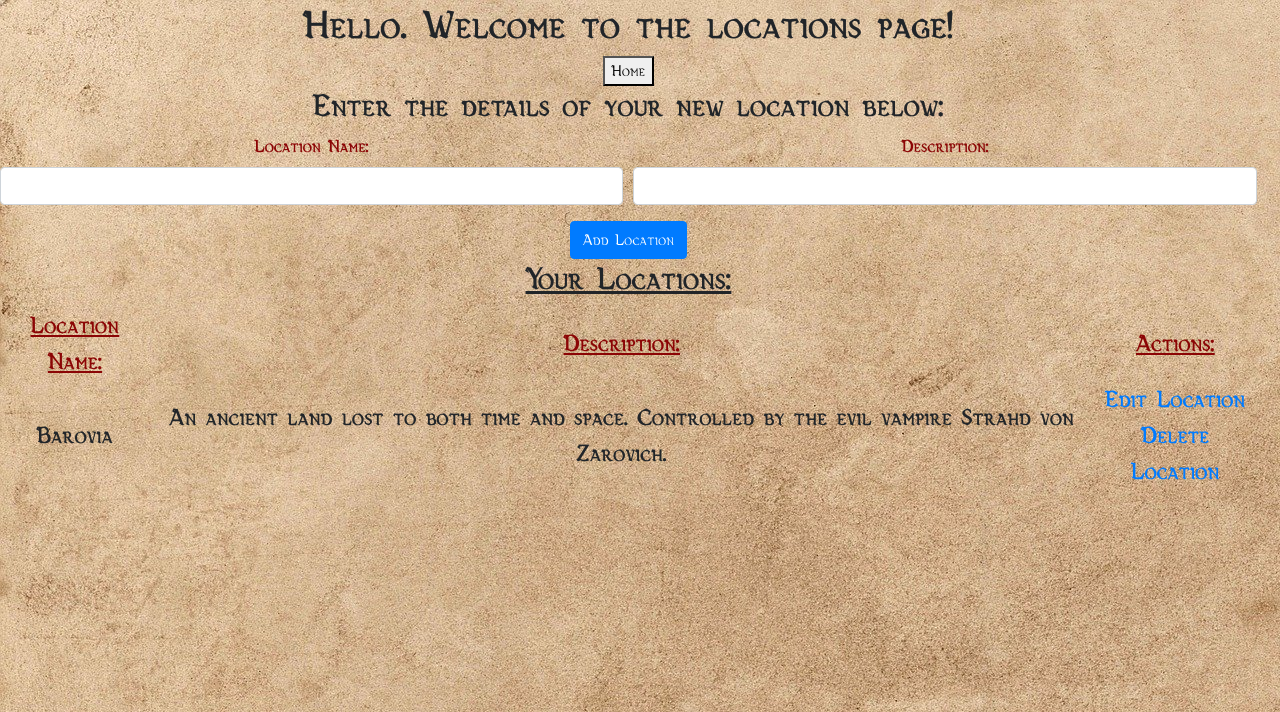
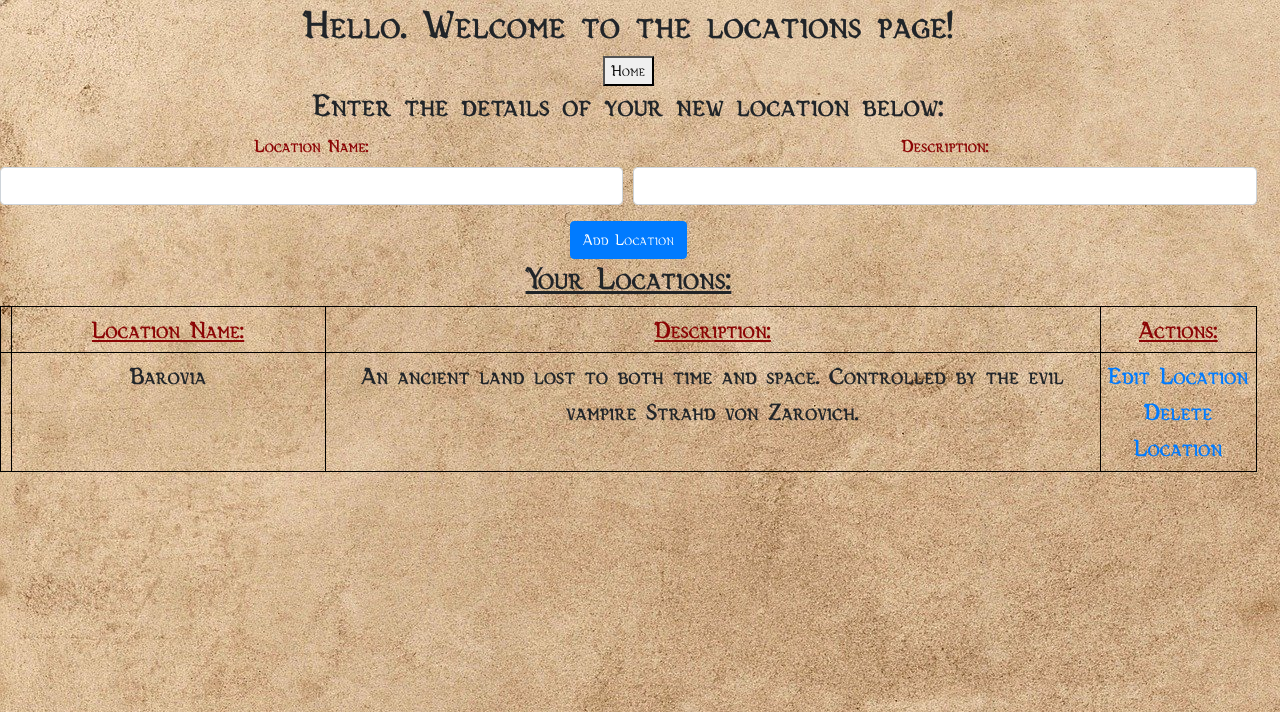
Before and after one commit to Pikmaniac369/C16302271-Final_Year_Project, a Flask app: page /locations.html in a window 1280 px wide. Shown: the top 712 px of the page. Run offline with Flask 2, Linux system fonts and the light colour scheme; data comes from the database, SQL or seed files in the repository; some libraries are stand-ins or nearby versions.

Commit message:
Added more styling to the Locations page.

```diff
--- a/templates/armours.html
+++ b/templates/armours.html
@@ -70,8 +70,6 @@
             {% endfor %}
         </tbody>
 
-
-
     </table>
     {% endif %}
 </div>
--- a/templates/locations.html
+++ b/templates/locations.html
@@ -29,15 +29,22 @@
         </form>
     </div>
     {% if locations|length >= 1 %}
-    <h2 style="text-align: center;"><b><u>Your Locations:</u></b></h2>
-    <table>
+    <h2><b><u>Your Locations:</u></b></h2>
+    <table class="table table-bordered table-sm">
+
+        <thead>
             <tr>
-            <th><b><u>Location Name:</u></b></th>
-            <th><b><u>Description:</u></b></th>
-            <th><b><u>Actions:</u></b></th>
+                <th scope="col"></th>
+                <th scope="col" class="w-25"><b><u>Location Name:</u></b></th>
+                <th scope="col"><b><u>Description:</u></b></th>
+                <th scope="col"><b><u>Actions:</u></b></th>
             </tr>
+        </thead>
+
+        <tbody>
             {% for location in locations %}
                 <tr>
+                    <th scope="row"></th>
                     <td>{{ location.lName }}</td>
                     <td>{{ location.lDesc }}</td>
                     <td>
@@ -47,6 +54,7 @@
                     </td>
                 </tr>
             {% endfor %}
+        </tbody>
 
     </table>
     {% endif %}
--- a/templates/weapons.html
+++ b/templates/weapons.html
@@ -60,7 +60,7 @@
         </form>
     </div>
     {% if weapons|length >= 1 %}
-    <h2 style="text-align: center;"><b><u>Your Weapons:</u></b></h2>
+    <h2><b><u>Your Weapons:</u></b></h2>
     <table>
         <tr>
             <th><b><u>Reference Image:</u></b></th>
```
Lines whose indentation alone changed are shown as unchanged.
